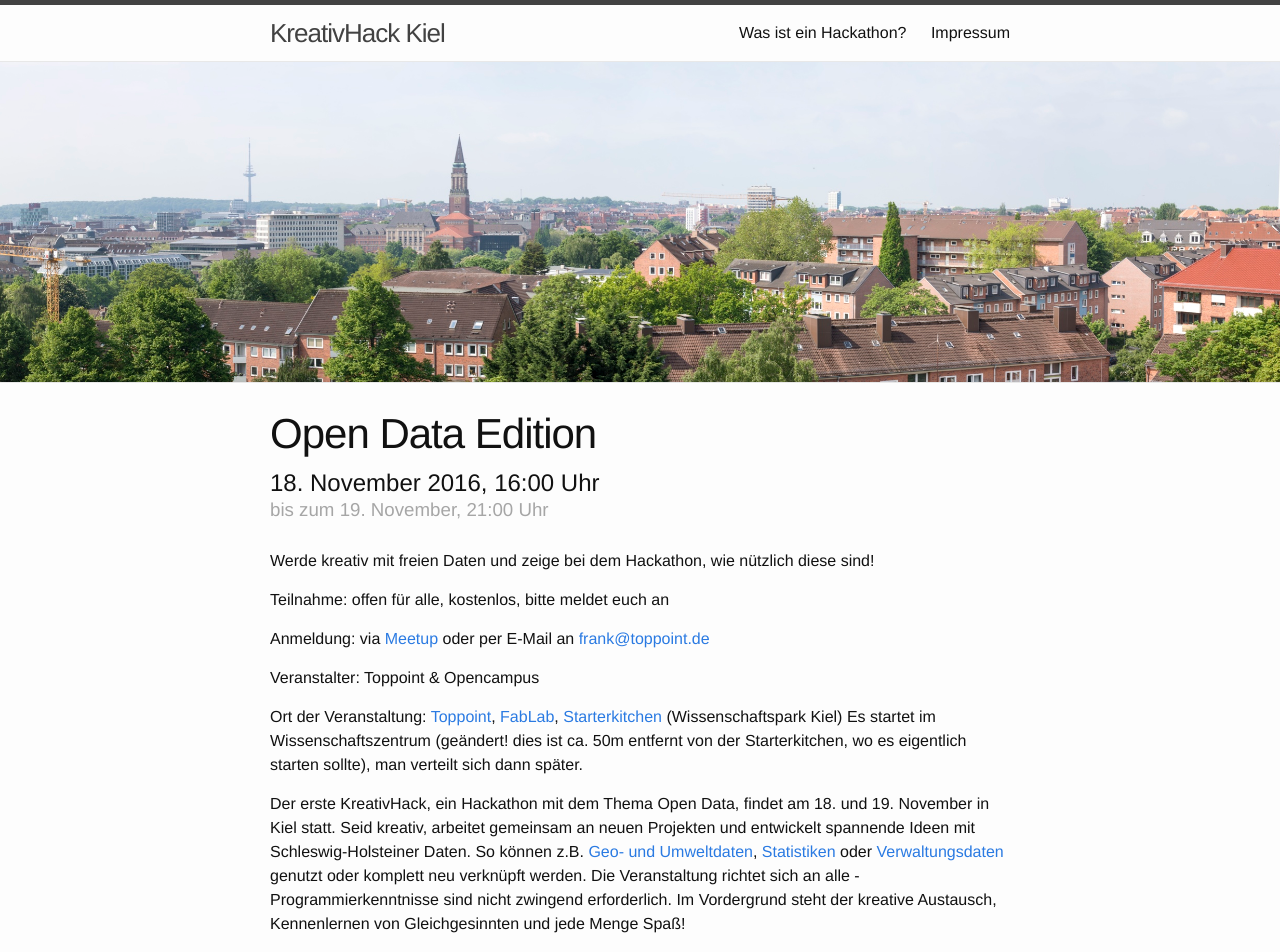
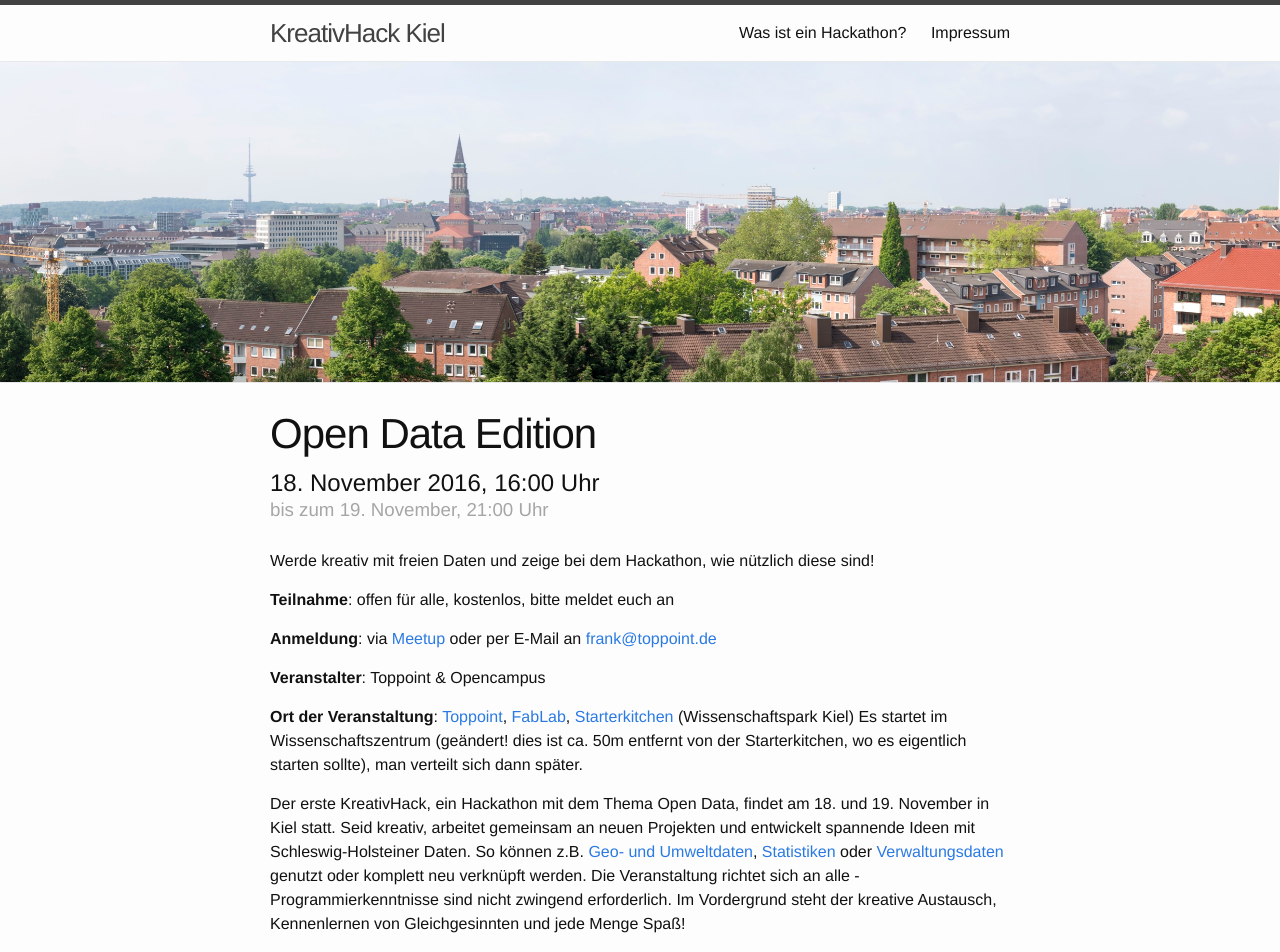
Before and after one commit to KreativHack/.de, a Jekyll site: the page built from _posts/2016-11-18-open-data.md, in a window 1280 px wide. Shown: the top 952 px of the page. Built offline with Jekyll 4.4.1, drawn with Linux system fonts in a browser that asks for light colours; some of the changed lines change nothing that is shown.

Commit message:
some formatting

```diff
--- a/_posts/2016-11-18-open-data.md
+++ b/_posts/2016-11-18-open-data.md
@@ -13,14 +13,14 @@ cover: /images/open_data_hackathon.png
 
 Werde kreativ mit freien Daten und zeige bei dem Hackathon, wie nützlich diese sind!
 
-Teilnahme: offen für alle, kostenlos, bitte meldet euch an
+**Teilnahme**: offen für alle, kostenlos, bitte meldet euch an
 
-Anmeldung: via [Meetup](https://www.meetup.com/de-DE/KreativHack-Kiel/events/235005430/)
+**Anmeldung**: via [Meetup](https://www.meetup.com/de-DE/KreativHack-Kiel/events/235005430/)
 oder per E-Mail an [frank@toppoint.de](mailto:frank@toppoint.de)
 
-Veranstalter: Toppoint & Opencampus
+**Veranstalter**: Toppoint & Opencampus
 
-Ort der Veranstaltung: [Toppoint](https://toppoint.de/anfahrt/index), [FabLab](http://fablab.sh/#contact-section), [Starterkitchen](http://www.starterkitchen.de/impressum) (Wissenschaftspark Kiel) Es startet im Wissenschaftszentrum (geändert! dies ist ca. 50m entfernt von der Starterkitchen, wo es eigentlich starten sollte), man verteilt sich dann später.
+**Ort der Veranstaltung**: [Toppoint](https://toppoint.de/anfahrt/index), [FabLab](http://fablab.sh/#contact-section), [Starterkitchen](http://www.starterkitchen.de/impressum) (Wissenschaftspark Kiel) Es startet im Wissenschaftszentrum (geändert! dies ist ca. 50m entfernt von der Starterkitchen, wo es eigentlich starten sollte), man verteilt sich dann später.
 
 Der erste KreativHack, ein Hackathon mit dem Thema Open Data, findet am 18. und 19. November in Kiel statt. Seid kreativ, arbeitet gemeinsam an neuen Projekten und entwickelt spannende Ideen mit Schleswig-Holsteiner Daten. So können z.B. [Geo- und Umweltdaten](http://portal.digitaleratlasnord.de/), [Statistiken](http://www.statistik-nord.de/) oder [Verwaltungsdaten](https://www.govdata.de/) genutzt oder komplett neu verknüpft werden. Die Veranstaltung richtet sich an alle - Programmierkenntnisse sind nicht zwingend erforderlich. Im Vordergrund steht der kreative Austausch, Kennenlernen von Gleichgesinnten und jede Menge Spaß!
 
```
